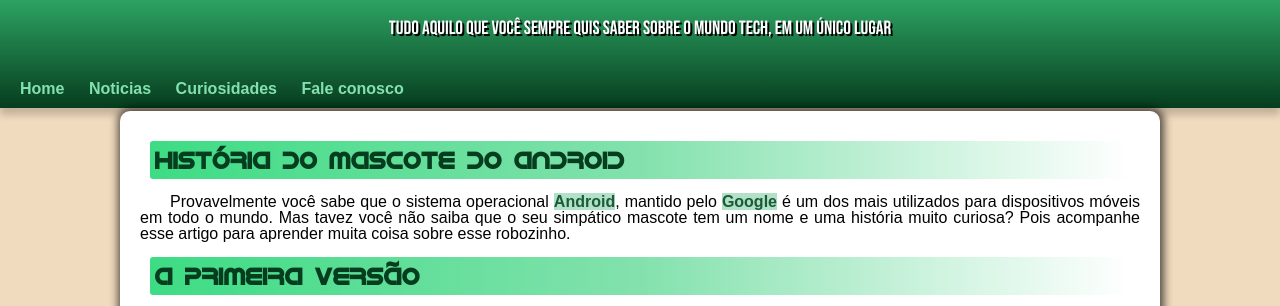
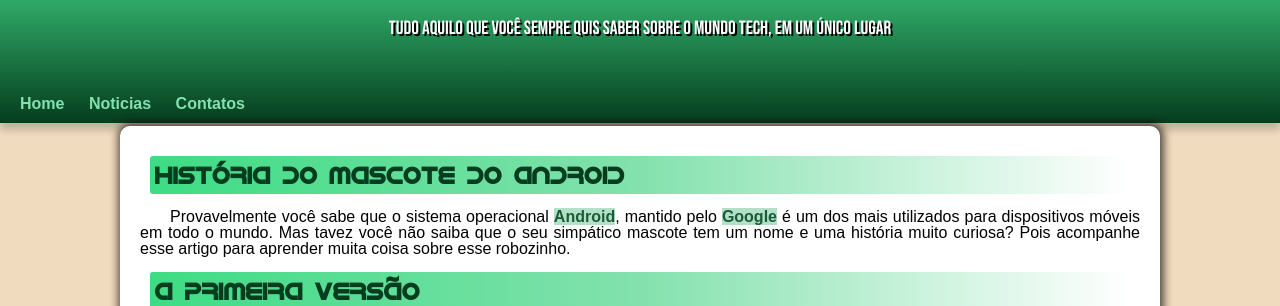
Before and after one commit to AlanVinicius357/projeto-android, a plain HTML site: page index.html in a window 1280 px wide. Shown: the part 120-426 px from the top of the page. Drawn offline with Linux system fonts and the light colour scheme; files whose address does not match are found by name.

Commit message:
problema de padding corrigido

```diff
--- a/estilos/style.css
+++ b/estilos/style.css
@@ -83,7 +83,7 @@
             padding-right: 10px;
             padding-left: 10px;
             margin: auto;
-            margin-bottom: 30px;
+            padding-bottom: 30px;
             text-shadow: 2px 2px rgb(0, 0, 0);
         }
 
--- a/index.html
+++ b/index.html
@@ -21,8 +21,8 @@
         <nav>
             <a href="#">Home</a>
             <a href="#">Noticias</a>
-            <a href="#">Curiosidades</a>
-            <a href="#">Fale conosco</a>
+            <a href="#">Contatos</a>
+
         </nav>
     </header>
 
```
